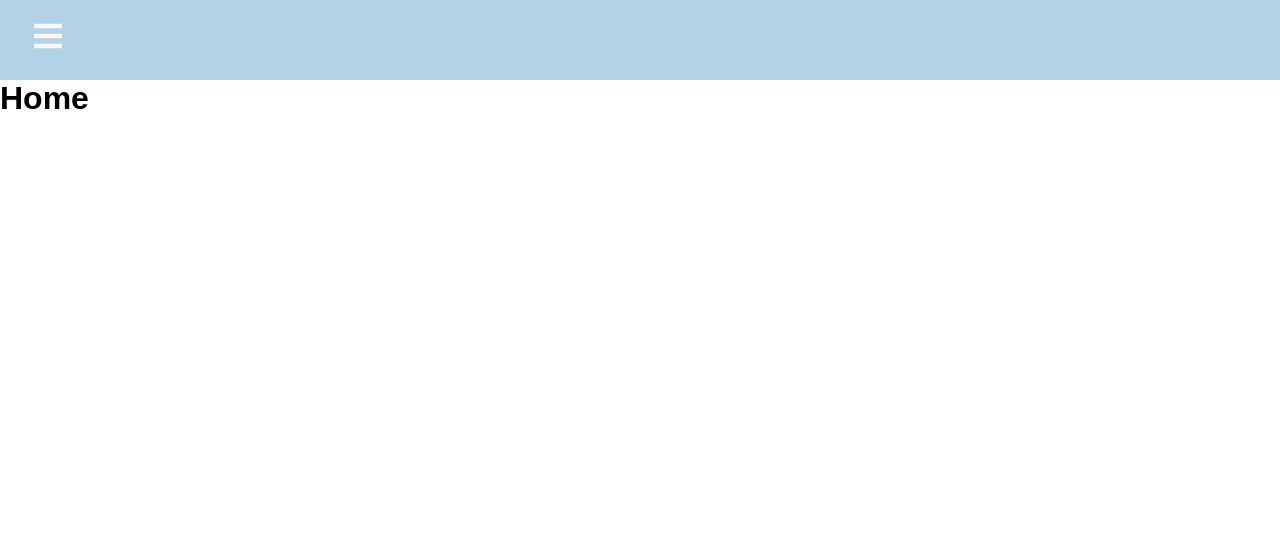
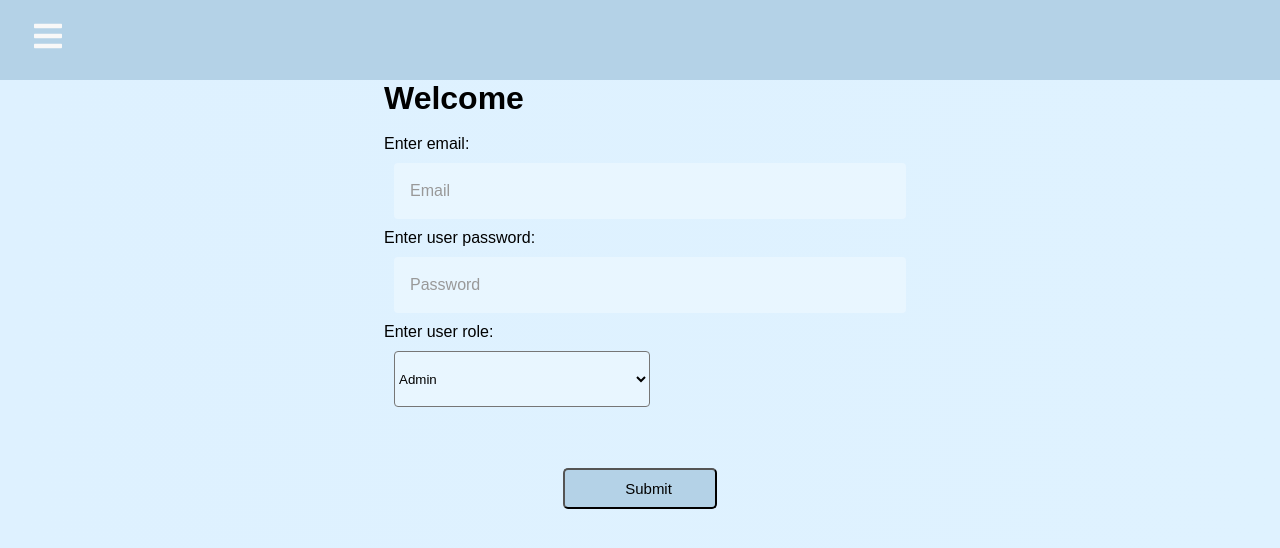
Before and after one commit to Pai-fe/PAI-frontend, a React (Create React App) app: page /adduser in a window 1280 px wide. Shown: the top 548 px of the page. Built offline with nearby package versions, Linux system fonts and the light colour scheme; no server answers.

Commit message:
Add user form done

```diff
--- a/src/components/AppRouter/AppRouter.jsx
+++ b/src/components/AppRouter/AppRouter.jsx
@@ -11,6 +11,7 @@ import { routes } from './RoutesList';
 import Users from "../Pages/Users";
 import NavBar from "../NavBar/NavBar";
 import Home from "../Pages/Home";
+import CreateUserForm from '../Users/CreateUserForm';
 
 function AppRouter() {
   const [authenticated, setAuthenticated] = useState(AUTHENTICATE_OPTIONS.NULL);
@@ -43,6 +44,7 @@ function AppRouter() {
       {authenticated === AUTHENTICATE_OPTIONS.NOT_AUTHENTICATED && (
         <Switch>
           <Route path='/users' exact component = {Users}/>
+          <Route path='/adduser' exact component = {CreateUserForm}/>
           <Route path='/' component = {Home}/>
           <Route path={routes.LOGIN} exact component={Login} />
           // ispitati je li Admin ili User, ako je rola Admin redirectati na Admin, else User. Izvuci to iz "me"
--- a/src/components/AppRouter/RoutesList.js
+++ b/src/components/AppRouter/RoutesList.js
@@ -2,5 +2,6 @@ export const routes = {
   ROOT: "/",
   LOGIN: "/login",
   HOME: "/",
-  USERS: "/users"
+  USERS: "/users",
+  ADDUSER: "/adduser"
 };
--- a/src/components/NavBar/NavBar.js
+++ b/src/components/NavBar/NavBar.js
@@ -21,6 +21,11 @@ function NavBar() {
         {
             title: 'Users',
             path: '/users',
+            cName: 'nav-text'
+        },
+        {
+            title: 'Add user',
+            path: '/adduser',
             cName: 'nav-text'
         }
     ]
--- /dev/null
+++ b/src/components/Users/CreateUserForm.css
@@ -0,0 +1,127 @@
+* {
+    box-sizing: border-box;
+  }
+
+  form {
+    margin: auto;
+    width: 40%;
+  }
+
+  body {
+    background: #def1ff;
+    background: linear-gradient(to right, #def1ff, #dff2ff);
+  }
+
+  .field, select {
+    width: 100%;
+    height: 56px;
+    border-radius: 4px;
+    position: relative;
+    background-color: rgba(255, 255, 255, 0.3);
+    transition: 0.3s background-color ease-in-out, 0.3s box-shadow ease-in-out;
+    margin: 10px;
+  }
+
+  select{
+      width: 50%;
+  }
+
+  .field:hover {
+    background-color: rgba(255, 255, 255, 0.45);
+    box-shadow: 0px 4px 20px 0px rgba(0, 0, 0, 0.05);
+  }
+
+  .field.active {
+    background-color: #ffffff;
+    box-shadow: 0px 4px 20px 0px rgba(0, 0, 0, 0.2);
+  }
+
+  .field.active input {
+    padding: 24px 16px 8px 16px;
+  }
+
+  .field.active input + label {
+    top: 4px;
+    opacity: 1;
+    color: #512da8;
+  }
+
+  .field.locked {
+    pointer-events: none;
+  }
+
+  .field input {
+    width: 100%;
+    height: 56px;
+    position: relative;
+    padding: 0px 16px;
+    border: none;
+    border-radius: 4px;
+    font-family: "Gotham SSm A", "Gotham SSm B", sans-serif;
+    font-size: 16px;
+    font-weight: 400;
+    line-height: normal;
+    background-color: transparent;
+    color: #282828;
+    outline: none;
+    box-shadow: 0px 4px 20px 0px transparent;
+    transition: 0.3s background-color ease-in-out, 0.3s box-shadow ease-in-out,
+      0.1s padding ease-in-out;
+    -webkit-appearance: none;
+  }
+
+  .field input::-webkit-input-placeholder {
+    color: #999999	;
+  }
+  .field input::-moz-placeholder {
+    color: #999999;
+  }
+  .field input:-ms-input-placeholder {
+    color: #999999;
+  }
+  .field input:-moz-placeholder {
+    color: #999999;
+  }
+
+  .field input + label + select {
+    position: absolute;
+    top: 24px;
+    left: 16px;
+    font-family: "Gotham SSm A", "Gotham SSm B", sans-serif;
+    font-size: 12px;
+    font-weight: 600;
+    line-height: 24px;
+    color: #ffffff;
+    opacity: 0;
+    pointer-events: none;
+    transition: 0.1s all ease-in-out;
+  }
+
+  .field input + label.error {
+    color: #ec392f;
+  }
+
+  .field p.predicted {
+    position: absolute;
+    top: 8px;
+    left: 16px;
+    font-family: "Gotham SSm A", "Gotham SSm B", sans-serif;
+    font-size: 16px;
+    font-weight: 400;
+    line-height: 24px;
+    color: #e0e0e0;
+    opacity: 1;
+    pointer-events: none;
+  }
+  button{
+    width: 30%;
+
+    background-color: #B4D2E7;
+    color: black;
+    font-size: 15px;
+    padding: 10px 60px;
+    border-radius: 5px;
+    cursor: pointer;
+    margin: 10% 35%;
+    position: relative;
+  }
--- /dev/null
+++ b/src/components/Users/CreateUserForm.js
@@ -0,0 +1,87 @@
+import React from 'react';
+import ReactDOM from 'react-dom';
+import './CreateUserForm.css';
+
+
+class CreateUserForm extends React.Component {
+
+  constructor(props) {
+    super(props);
+    this.state = {
+      email: '',
+      password: '',
+      role: 'Admin'
+    };
+  }
+
+  myChangeHandler = (event) => {
+    let nam = event.target.name;
+    let val = event.target.value;
+    this.setState({[nam]: val});
+  }
+
+  predaj = (event) => {
+    var myHeaders = new Headers();
+    myHeaders.append("Authorization", "Bearer eyJhbGciOiJIUzI1NiIsInR5cCI6IkpXVCJ9.eyJ1c2VyIjp7ImlkIjoxLCJlbWFpbCI6ImVrcnNtYW5vdmkxQGV0Zi51bnNhLmJhIiwidWxvZ2EiOiJBZG1pbiJ9LCJpYXQiOjE2MjE4ODQ5NTksImV4cCI6MTYyMTk3MTM1OX0.G2BukwV6c-3daMf3m863WnBl8EINeCkwd6Ilw47ufq8");
+    myHeaders.append("Content-Type", "application/json");
+
+    var raw = JSON.stringify({"email":this.state.email,"password":this.state.password,"uloga":this.state.role});
+
+    var requestOptions = {
+      method: 'POST',
+      headers: myHeaders,
+      body: raw,
+      redirect: 'follow'
+    };
+    fetch("https://si-projekat2.herokuapp.com/user/create", requestOptions)
+        .then(response => response.text())
+        .then(result => console.log(result))
+        .catch(error => console.log('error', error));
+
+    return false;
+  }
+
+  render() {
+    return (
+    <form>
+      <h1>Welcome {this.state.email} </h1>
+
+      <br></br>
+
+      <p>Enter email:</p>
+      <div className="field">
+      <input
+        type='text'
+        name='email'
+        placeholder='Email'
+        onChange={this.myChangeHandler}
+      />
+      </div>
+
+      <p>Enter user password:</p>
+      <div className="field">
+      <input
+        type='password'
+        name='password'
+        placeholder='Password'
+        onChange={this.myChangeHandler}
+      />
+      </div>
+
+      <p>Enter user role:</p>
+      <select name='role' onChange={this.myChangeHandler}>
+        <option selected value="Admin">Admin</option>
+        <option value="User">User</option>
+      </select>
+
+
+        <button type='button' onClick={e => this.predaj(e)}> Submit </button>
+
+
+      </form>
+    );
+  }
+}
+
+
+export default CreateUserForm;
```
Also changed, not shown: 1 other file (tests, documents, lock files or other folders).
